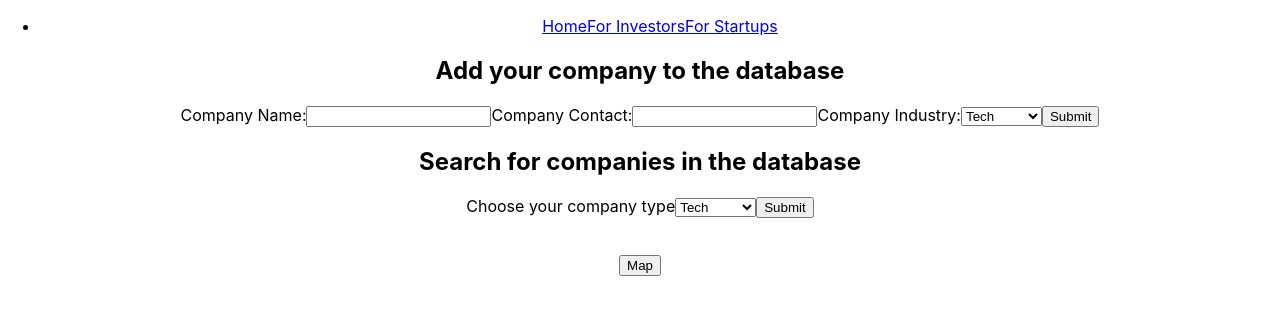
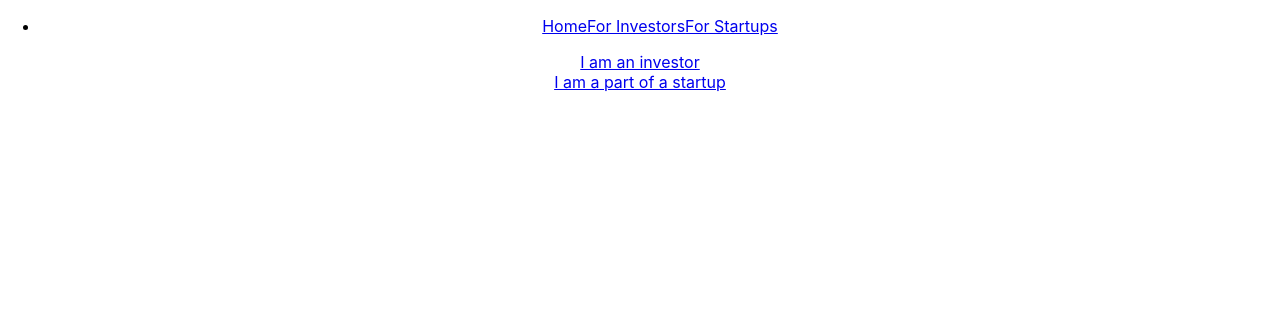
Before and after one commit to flintco/VC-Connect, a React (Create React App) app in the folder client/: page / in a window 1280 px wide. Shown: the top 314 px of the page. Built offline with nearby package versions, Linux system fonts and the light colour scheme; the HTML template or start-up script is replaced by a standard one.

Commit message:
Updated app homepage

```diff
--- a/client/src/App.js
+++ b/client/src/App.js
@@ -4,7 +4,7 @@ import React from 'react';
 import './testData.json';
 import VC from './VC';
 import Startup from './Startups';
-import {BrowserRouter as Router, Route, Switch} from 'react-router-dom';
+import {BrowserRouter as Router, Route, Switch, Link} from 'react-router-dom';
 import Nav from './Nav';
 
 class App extends React.Component{
@@ -19,70 +19,7 @@ class App extends React.Component{
     };
 
     //This binding is needed for this to work in callback
-    this.getStartups = this.getStartups.bind(this);
-    this.postCall = this.postCall.bind(this);
-    this.handleNameChange = this.handleNameChange.bind(this);
-    this.handleContactChange = this.handleContactChange.bind(this);
-    this.handleIndustryChange = this.handleIndustryChange.bind(this);
-    this.handleNewCompanySubmit = this.handleNewCompanySubmit.bind(this);
-    this.handleTypeChange = this.handleTypeChange.bind(this);
-    this.handleTypeSubmit = this.handleTypeSubmit.bind(this);
   }
-
-  postCall(){
-    const data = {
-      name: this.state.companyName,
-      contact: this.state.companyContact,
-      industry: this.state.companyIndustry
-    };
-    const postOptions = {
-      method: 'POST',
-      headers: {'Content-Type':'application/json'},
-      body: JSON.stringify(data)
-    };
-
-    fetch("http://localhost:9000/newStartup", postOptions)
-    .then(res => {console.log(res)})
-  }
-
- getStartups(){
-    var callWithIndustry = "http://localhost:9000/findStartup/" + this.state.companyType;
-    //console.log(callWithIndustry);
-    fetch(callWithIndustry)
-      .then(res => res.text())
-      .then(res => this.setState({apiResponse1: res}));
-  }
-
-  handleNameChange(event) {
-    this.setState({companyName: event.target.value});
-  }
-
-  handleContactChange(event) {
-    this.setState({companyContact: event.target.value});
-  }
-
-  handleIndustryChange(event) {
-    this.setState({companyIndustry: event.target.value});
-  }
-
-  handleNewCompanySubmit(event) {
-    this.postCall();
-    this.setState({companyName: ""});
-    this.setState({companyContact: ""})
-    alert(this.state.companyName + ' has been added to the database.');
-    event.preventDefault();
-  }
-
-  handleTypeChange(event){
-    this.setState({companyType: event.target.value});
-  }
-
-  handleTypeSubmit(event){
-    this.getStartups();
-    event.preventDefault();
-  }
-
-  mapFunc(){}
 
   componentWillMount(){}
 
@@ -94,44 +31,13 @@ class App extends React.Component{
         <Switch>
         <Route exact path='/'>
 
-          <h2>Add your company to the database</h2>
-        <form onSubmit={this.handleNewCompanySubmit}>
-          <label>
-            Company Name:
-            <input type="text" value={this.state.companyName} onChange={this.handleNameChange}/>
-          </label>
-          <label>
-            Company Contact:
-            <input type="text" value={this.state.companyContact} onChange={this.handleContactChange}/>
-          </label>
-          <label>
-            Company Industry:
-            <select value={this.state.companyIndustry} onChange={this.handleIndustryChange}>
-              <option value="Tech">Tech</option>
-              <option value="Insurance">Insurance</option>
-              <option value="Food">Food</option>
-            </select>
-          </label>
-          <input type="submit" value="Submit"/>
-        </form>
+          <div>
+            <Link to="/vc">I am an investor</Link>
+          </div>
 
-        <h2>Search for companies in the database</h2>
-
-        <form onSubmit={this.handleTypeSubmit}>
-          <label>
-            Choose your company type
-            <select value={this.state.companyType} onChange={this.handleTypeChange}>
-              <option value="Tech">Tech</option>
-              <option value="Insurance">Insurance</option>
-              <option value="Food">Food</option>
-            </select>
-          </label>
-          <input type="submit" value="Submit" />
-        </form>
-
-        <p>{this.state.apiResponse1}</p>
-        <br></br>
-        <button onclick="mapFunc()">Map</button>
+          <div>
+            <Link to="/startup">I am a part of a startup</Link>
+          </div>
 
         </Route>
 
```
